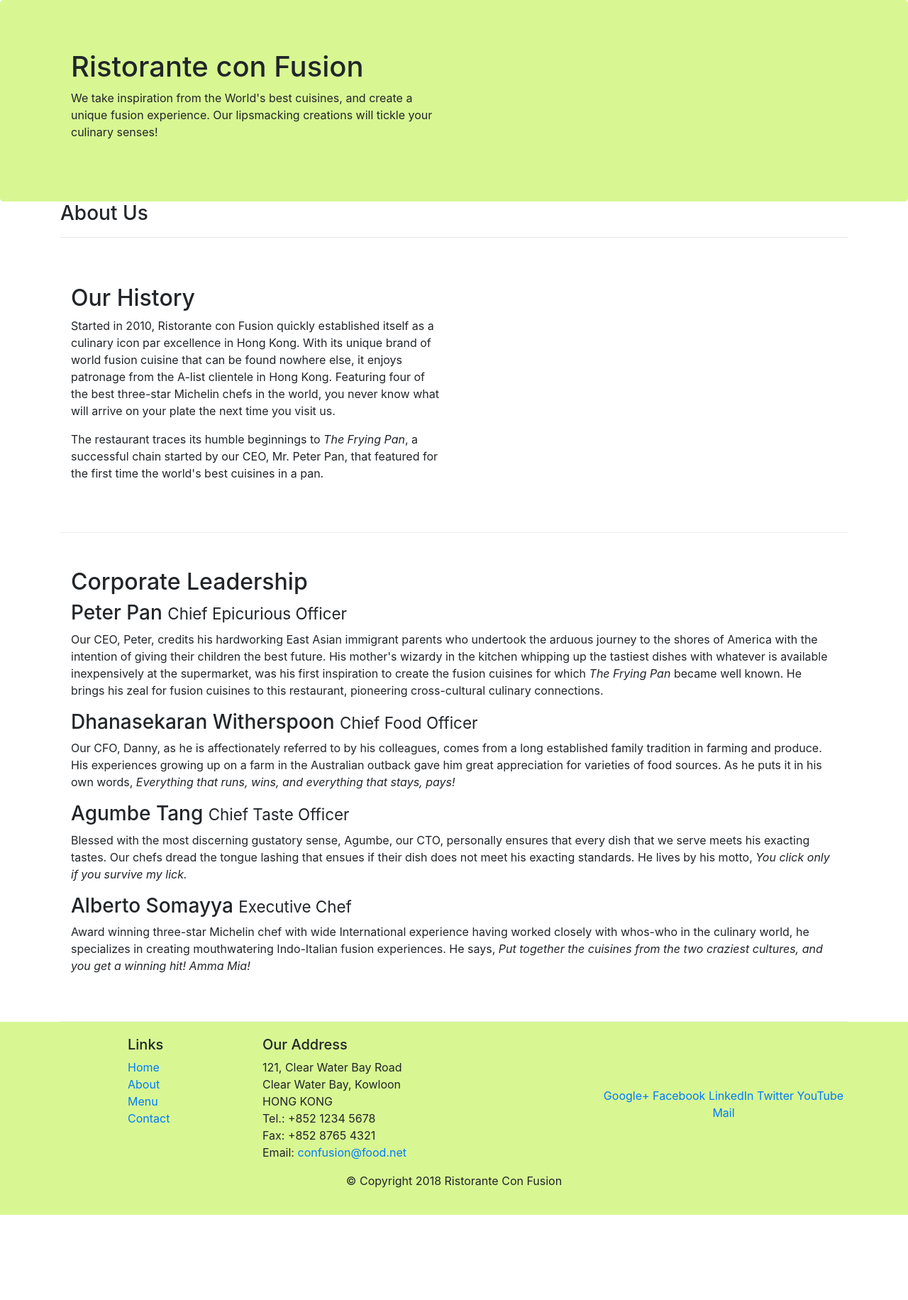
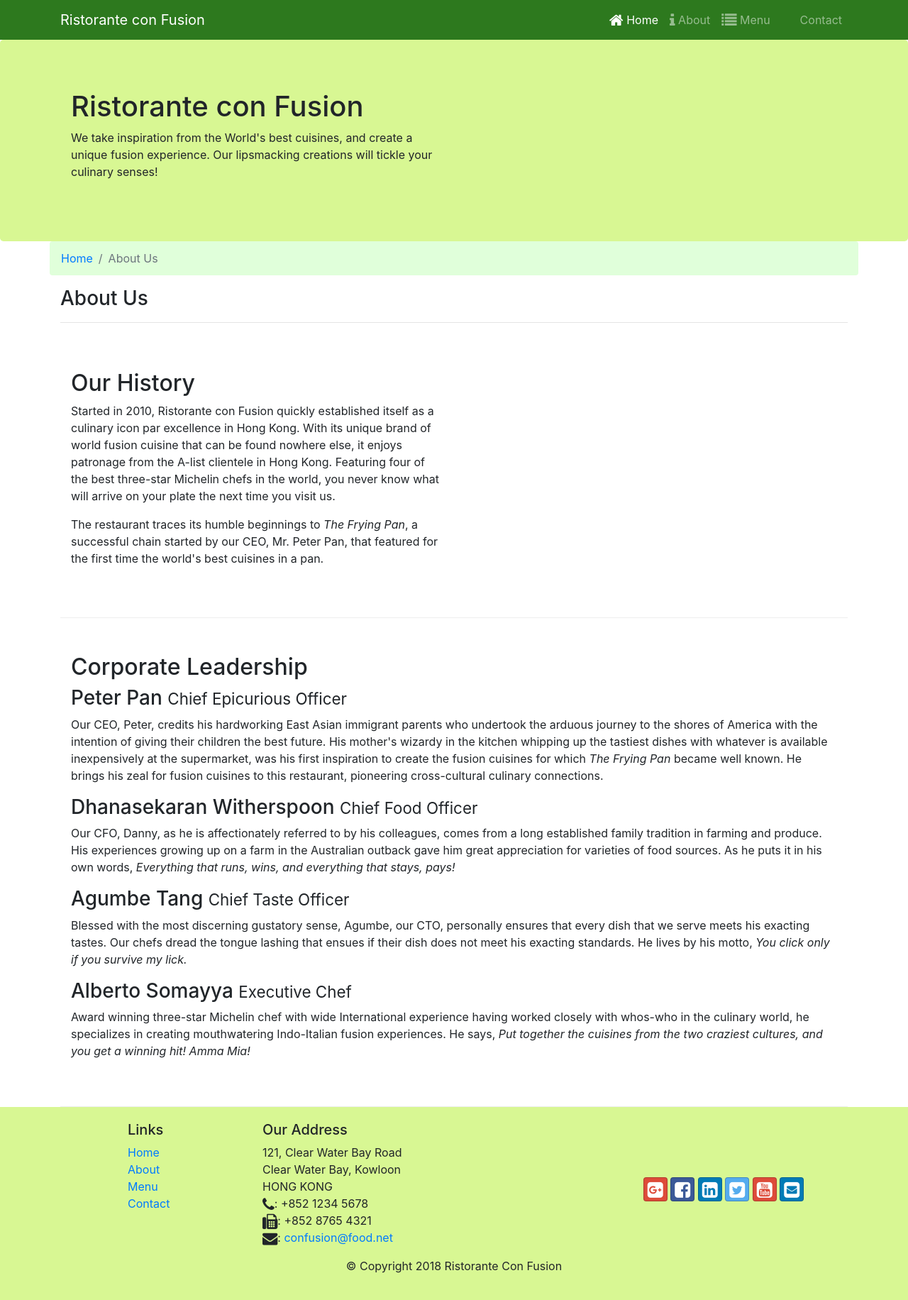
Before and after one commit to bmongemendez/bootstrap4, a website: page aboutus.html in a window 1280 px wide. Shown: the whole page at 71% size. Before the commit the page ends 1712 px from the top, so only its background shows below. Drawn offline with nearby package versions, Linux system fonts and the light colour scheme.

Commit message:
Feature: Icon Fonts

```diff
--- a/aboutus.html
+++ b/aboutus.html
@@ -1,16 +1,42 @@
 <!DOCTYPE html>
 <html lang="en">
 	<head>
+		<title>Ristorante Con Fusion: About Us</title>
+
+		<!-- Required meta tags always come first -->
 		<meta charset="UTF-8" />
-		<title>Ristorante Con Fusion: About Us</title>
+		<meta name="viewport" content="width=device-width, initial-scale=1, shrink-to-fit=no" />
+		<meta http-equiv="x-ua-compatible" content="ie=edge" />
+
 		<!-- Bootstrap CSS -->
 		<link rel="stylesheet" href="node_modules/bootstrap/dist/css/bootstrap.min.css" />
-		<meta name="viewport" content="width=device-width, initial-scale=1, shrink-to-fit=no" />
-		<meta http-equiv="x-ua-compatible" content="ie=edge" />
+		<link rel="stylesheet" href="node_modules/bootstrap-social/bootstrap-social.css">
+
+		<!-- Font Awesome -->
+		<link rel="stylesheet" href="node_modules/font-awesome/css/font-awesome.min.css">
+
 		<!-- Custom Sytles -->
 		<link rel="stylesheet" href="./css/styles.css" />
 	</head>
+
 	<body>
+		<nav class="navbar navbar-dark navbar-expand-sm fixed-top">
+			<div class="container">
+				<button class="navbar-toggler" type="button" data-toggle="collapse" data-target="#navbar">
+					<span class="navbar-toggler-icon"></span>
+				</button>
+				<a href="./index.html" class="navbar-brand mr-auto">Ristorante con Fusion</a>
+				<div class="collapse navbar-collapse" id="navbar">
+					<ul class="navbar-nav ml-auto">
+						<li class="nav-item active"><a href="./index.html" class="nav-link"><span class="fa fa-home fa-lg"></span> Home</a></li>
+						<li class="nav-item"><a href="#" class="nav-link"><span class="fa fa-info fa-lg"></span> About</a></li>
+						<li class="nav-item"><a href="#" class="nav-link"> <span class="fa fa-list fa-lg"></span> Menu</a></li>
+						<li class="nav-item"><a href="#" class="nav-link"> <span class="fa fa-address-card fa-lg"></span> Contact</a></li>
+					</ul>
+				</div>
+			</div>
+		</nav>
+
 		<header class="jumbotron">
 			<div class="container">
 				<div class="row row-header">
@@ -28,6 +54,11 @@
 
 		<div class="container">
 			<div class="row">
+				<ol class="col-12 breadcrumb">
+					<li class="breadcrumb-item"><a href="./index.html">Home</a></li>
+					<li class="breadcrumb-item active">About Us</li>
+				</ol>
+
 				<div class="col-12">
 					<h3>About Us</h3>
 					<hr />
@@ -101,7 +132,7 @@
 					<div class="col-4 offset-1 col-sm-2">
 						<h5>Links</h5>
 						<ul class="list-unstyled">
-							<li><a href="#">Home</a></li>
+							<li><a href="./index.html">Home</a></li>
 							<li><a href="#">About</a></li>
 							<li><a href="#">Menu</a></li>
 							<li><a href="#">Contact</a></li>
@@ -113,19 +144,19 @@
 							121, Clear Water Bay Road<br />
 							Clear Water Bay, Kowloon<br />
 							HONG KONG<br />
-							Tel.: +852 1234 5678<br />
-							Fax: +852 8765 4321<br />
-							Email: <a href="mailto:confusion@food.net">confusion@food.net</a>
+							<i class="fa fa-phone fa-lg"></i>: +852 1234 5678<br />
+							<i class="fa fa-fax fa-lg"></i>: +852 8765 4321<br />
+							<i class="fa fa-envelope fa-lg"></i>: <a href="mailto:confusion@food.net">confusion@food.net</a>
 						</address>
 					</div>
 					<div class="col-12 col-sm-4 align-self-center">
 						<div class="text-center">
-							<a href="http://google.com/+">Google+</a>
-							<a href="http://www.facebook.com/profile.php?id=">Facebook</a>
-							<a href="http://www.linkedin.com/in/">LinkedIn</a>
-							<a href="http://twitter.com/">Twitter</a>
-							<a href="http://youtube.com/">YouTube</a>
-							<a href="mailto:">Mail</a>
+							<a class="btn btn-social-icon btn-google" href="http://google.com/+"><i class="fa fa-google-plus-square fa-lg"></i></a>
+							<a class="btn btn-social-icon btn-facebook" href="http://www.facebook.com/profile.php?id="><i class="fa fa-facebook-square fa-lg"></i></a>
+							<a class="btn btn-social-icon btn-linkedin" href="http://www.linkedin.com/in/"><i class="fa fa-linkedin-square fa-lg"></i></a>
+							<a class="btn btn-social-icon btn-twitter" href="http://twitter.com/"><i class="fa fa-twitter-square fa-lg"></i></a>
+							<a class="btn btn-social-icon btn-google" href="http://youtube.com/"><i class="fa fa-youtube-square fa-lg"></i></a>
+							<a class="btn btn-social-icon btn-linkedin" href="mailto:"><i class="fa fa-envelope-square fa-lg"></i></a>
 						</div>
 					</div>
 				</div>
--- a/css/styles.css
+++ b/css/styles.css
@@ -1,3 +1,7 @@
+body {
+	padding-top: 56px;
+}
+
 .row-header {
 	margin: 0 auto;
 	padding: 0 auto;
@@ -11,7 +15,7 @@
 }
 
 .footer {
-	background-color: #D8F793;
+	background-color: #d8f793;
 	margin: 0 auto;
 	padding: 20px 0;
 }
@@ -19,9 +23,17 @@
 .jumbotron {
 	padding: 70px 30px;
 	margin: 0 auto;
-	background-color: #D8F793;
+	background-color: #d8f793;
 }
 
 .address {
-    font-size: 80%
+	font-size: 80%;
 }
+
+.navbar-dark {
+	background-color: #2d791e;
+}
+
+.breadcrumb {
+	background-color: #e0ffda;
+}
--- a/package.json
+++ b/package.json
@@ -15,6 +15,8 @@
   },
   "dependencies": {
     "@popperjs/core": "^2.10.2",
-    "bootstrap": "^4.0.0"
+    "bootstrap": "^4.0.0",
+    "bootstrap-social": "^5.1.1",
+    "font-awesome": "^4.7.0"
   }
 }
```
Also changed, not shown: index.html (+32 -10 lines), 1 other file.
